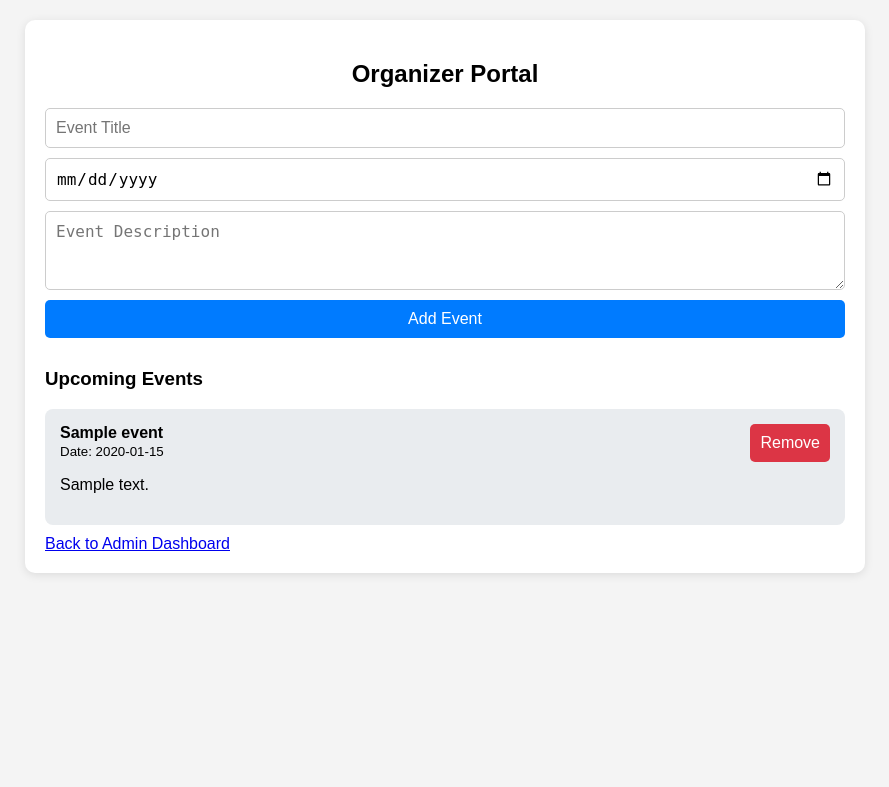
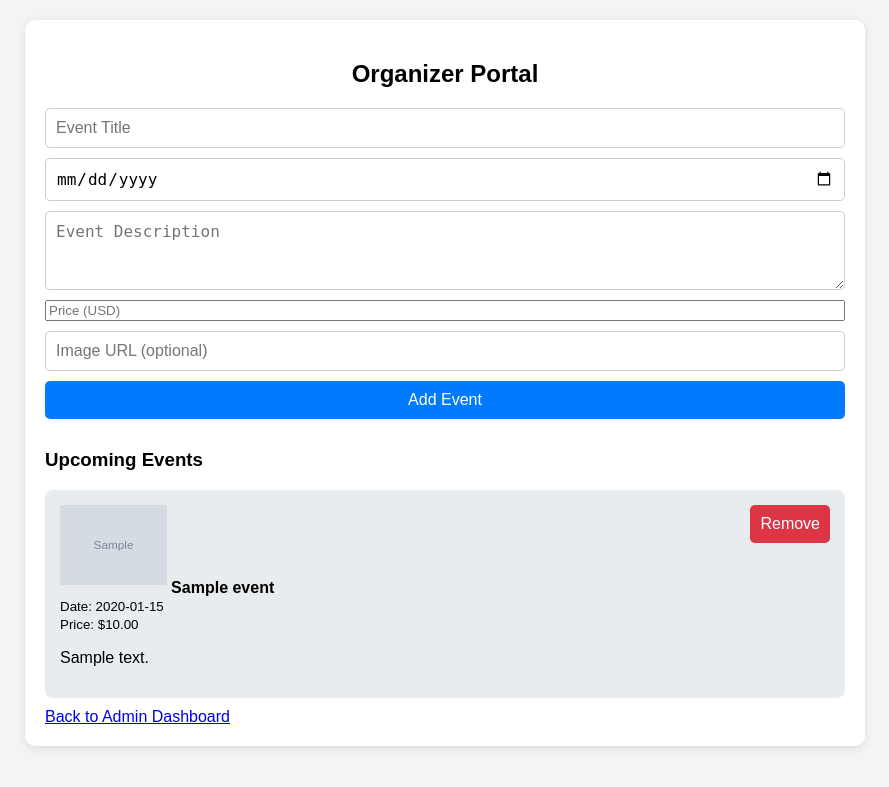
Before and after one commit to akanazi0/SWE-Project, a Flask app: template auth/templates/org_portal.html in a window 1280 px wide. Shown: the top 787 px of the page, without its empty margins (195-1084 px from the left). Run offline with Flask 3, Linux system fonts and the light colour scheme; the template is opened without the code that fills it: values that come from a table or form of the project are taken from there, others are empty; tables that the repository leaves empty hold one stand-in row (values such as "Sample post"); grey boxes marked "Sample" are stand-in pictures.

Commit message:
fix organizer portal

```diff
--- a/auth/auth.py
+++ b/auth/auth.py
@@ -25,6 +25,8 @@ class Event(db.Model):
     name = db.Column(db.String(120), nullable=False)
     date = db.Column(db.String(20), nullable=False)
     description = db.Column(db.Text, nullable=False)
+    price = db.Column(db.Float, nullable=True)
+    image_url = db.Column(db.String(300), nullable=True)  # Add this line
 
 # Booking model
 class Booking(db.Model):
@@ -130,7 +132,9 @@ def event_portal():
         name = request.form['name']
         date = request.form['date']
         description = request.form['description']
-        new_event = Event(name=name, date=date, description=description)
+        price = request.form.get('price', 0)
+        image_url = request.form.get('image_url', '')  # Add this line
+        new_event = Event(name=name, date=date, description=description, price=price, image_url=image_url)  # Add image_url
         db.session.add(new_event)
         db.session.commit()
         return redirect(url_for('event_portal'))
--- a/auth/templates/admin_show_events.html
+++ b/auth/templates/admin_show_events.html
@@ -79,6 +79,7 @@
         {% for event in events %}
             <li>
                 <strong>{{ event.name }}</strong> ({{ event.date }})<br>
+                Price: ${{ "%.2f"|format(event.price or 0) }}<br>
                 {{ event.description }}
             </li>
         {% else %}
--- a/auth/templates/org_portal.html
+++ b/auth/templates/org_portal.html
@@ -30,6 +30,7 @@
     }
     input[type="text"],
     input[type="date"],
+    input[type="url"],
     textarea {
       padding: 10px;
       border: 1px solid #ccc;
@@ -94,6 +95,8 @@
       <input type="text" name="name" placeholder="Event Title" required />
       <input type="date" name="date" required />
       <textarea name="description" rows="3" placeholder="Event Description" required></textarea>
+      <input type="number" name="price" placeholder="Price (USD)" step="0.01" min="0" required />
+      <input type="url" name="image_url" placeholder="Image URL (optional)" />
       <button type="submit">Add Event</button>
     </form>
 
@@ -102,8 +105,12 @@
       {% for event in events %}
       <div class="event">
         <div class="event-details">
+          {% if event.image_url %}
+            <img src="{{ event.image_url }}" alt="Event Image" style="max-width:120px;max-height:80px;margin-bottom:8px;">
+          {% endif %}
           <strong>{{ event.name }}</strong><br>
-          <small>Date: {{ event.date }}</small>
+          <small>Date: {{ event.date }}</small><br>
+          <small>Price: ${{ "%.2f"|format(event.price or 0) }}</small>
           <p>{{ event.description }}</p>
         </div>
         <div class="event-actions">
```
